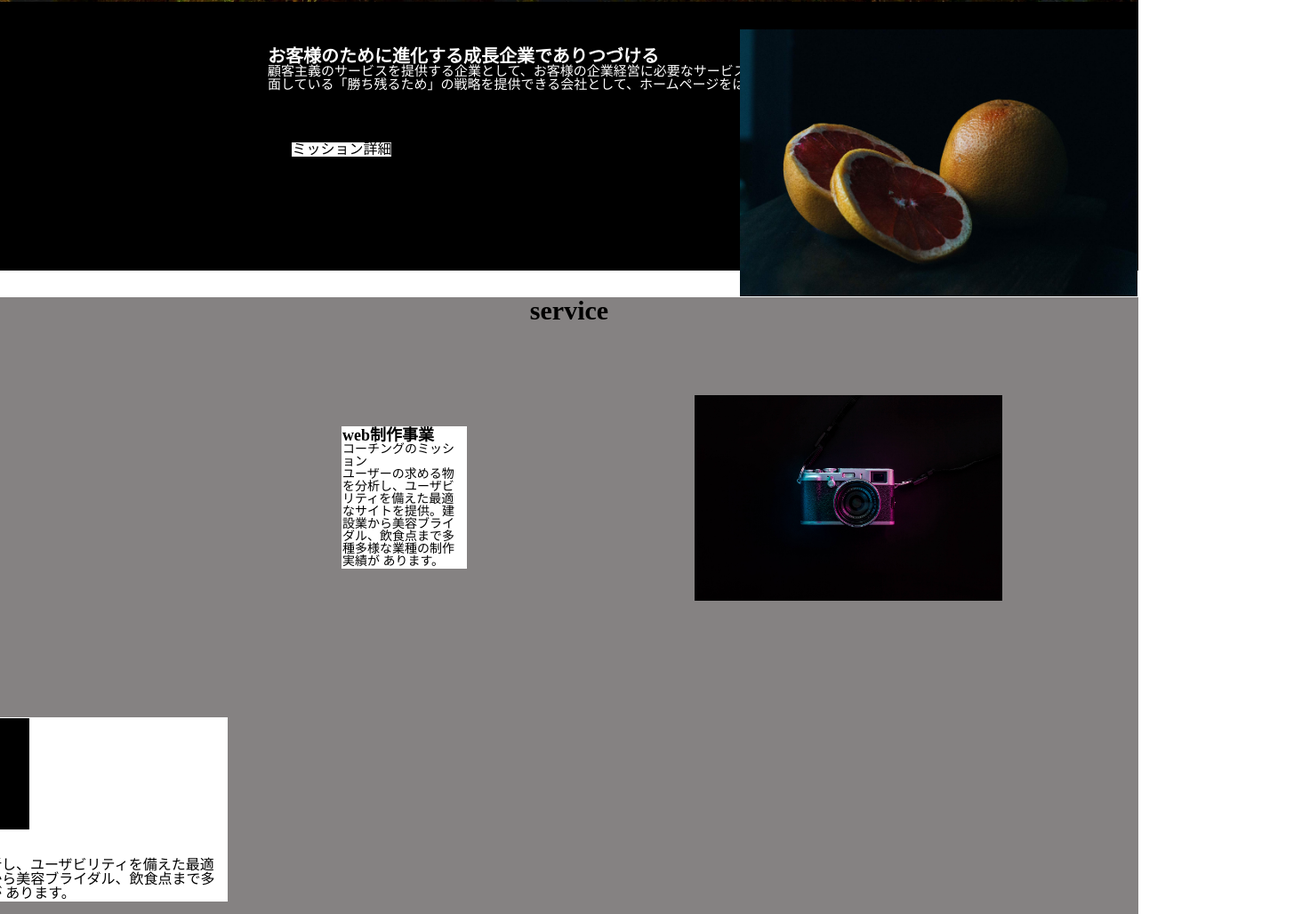
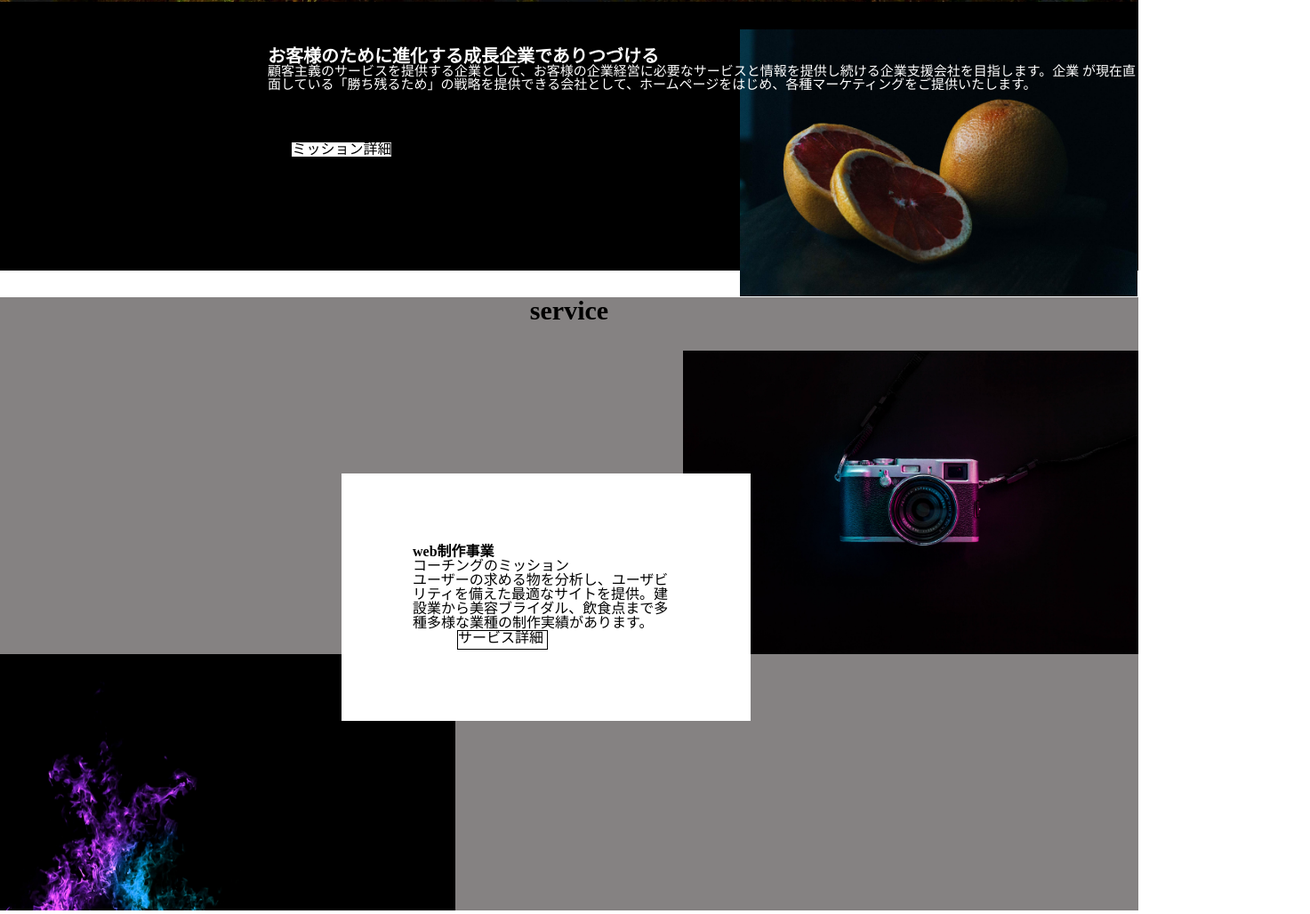
Before and after one commit to chonchon0516/20210215_toyoda, a plain HTML site: page index.html in a window 1280 px wide. Shown: the part 668-1695 px from the top of the page at 89% size, 1473 px wide, since content can reach past the window. Drawn offline with Linux system fonts and the light colour scheme.

Commit message:
hmtl update4

```diff
--- a/css/style.css
+++ b/css/style.css
@@ -84,7 +84,7 @@ input, select {
 .eye_box p{
   color:white;
   position: relative;
-  z-index: 1;
+  z-index: 3;
   padding-left: 150px;
   margin-left: 150px;
   padding-bottom: 200px;
@@ -120,7 +120,7 @@ input, select {
 /* about */
 #about {
   width: fit-content;
-  height: 1000px;
+  /* height: 1000px; */
   margin: 0 auto 10px;
   background: rgb(133, 130, 130);
 }
@@ -132,7 +132,7 @@ input, select {
   text-align: center;
 }
 
-.about-wrap{
+/* .about-wrap{
   display: flex;
   width: fit-content;
   align-items: center;
@@ -179,6 +179,34 @@ input, select {
   z-index: 2;
   display: block;
   width: 50%;
+} */
+
+/* 追加 */
+
+.about-wrap img {
+  display: block;
+  width: 40%;
+}
+.camera{
+  position: relative;
+  top: 20%;
+  margin-left: auto;
+}
+.text-wrap{
+  position: absolute;
+  top: 150%;
+  right: 60%;
+  left: 30%;
+  width: 300px;
+  padding: 80px;
+  background: #fff;
+}
+.lecturebox{
+  position: relative;
+  width: 100px;
+  height: 20px;
+  left: 50px;
+  border: 1px solid black;
 }
 /* business */
 #business {
@@ -270,6 +298,8 @@ input, select {
 
 }
 
+/* contact */
+
 #contact {
   height: 600px;
   background: url(../img/contact-bg.jpg) no-repeat;
@@ -283,7 +313,16 @@ input, select {
   top: 50%;
   left: 50%;
   transform: translate(-50%, -50%);
-  font-size: 50px;
+  font-size: 30px;
+  font-style: italic;
+  color: #ccc;
+  line-height: 1;
+}
+.inquiry{
+  position: relative;
+  top: 60%;
+  left: 50%;
+  transform: translate(-50%, -50%);
   font-style: italic;
   color: #ccc;
   line-height: 1;
--- a/index.html
+++ b/index.html
@@ -43,7 +43,7 @@
 
     </div>
 
-    <div id="about">
+    <!-- <div id="about">
       <h2 class="section-title">service</h2>
       <div class="about-wrap">
         <div class="about-left">
@@ -69,7 +69,31 @@
 
 
       </div>
+    </div> -->
+    <div id="about">
+      <h2 class="section-title">service</h2>
+      <div class="about-wrap">
+        <div class="text-wrap">
+          <h3>web制作事業</h3>
+          <p> コーチングのミッション</p>
+          <p>ユーザーの求める物を分析し、ユーザビリティを備えた最適なサイトを提供。建設業から美容ブライダル、飲食点まで多種多様な業種の制作実績があります。
+          </p>
+          <div class="lecturebox">サービス詳細</div>
+        </div>
+        <img src="img/service2.jpg" alt="" class="camera">
+      </div>
+      <div class="about-wrap">
+        <div class="text-wrap">
+          <h3>web制作事業</h3>
+          <p>コーチングのミッション</p>
+          <p>ユーザーの求める物を分析し、ユーザビリティを備えた最適なサイトを提供。建設業から美容ブライダル、飲食点まで多種多様な業種の制作実績があります。
+          </p>
+          <div class="lecturebox">サービス詳細</div>
+        </div>
+        <img src="img/service1.jpg" alt="">
+      </div>
     </div>
+
     <div id="business">
       <h2 class="section-title">service</h2>
       <div class="business-wrap">
@@ -94,7 +118,14 @@
       </div>
     </div>
     <div id="contact">
+
       <h1 class="contact-wen">contact</h1>
+      <div class="inquiry">
+        <p>お問い合わせ</p>
+        <h2>お気軽にお問い合わせください</h2>
+        <p class="inform1">資料請求・お問い合わせなど何でも気軽にお問い合わせ下さい。お仕事のご連絡もお問い合わせページに飛んでいただいて入力フォームにご記入お願い致します。</p>
+        <div class="infoｂox">お問い合わせへ</div>
+      </div>
     </div>
     <footer class="footer">
       <div class="footer-wrap">
```
